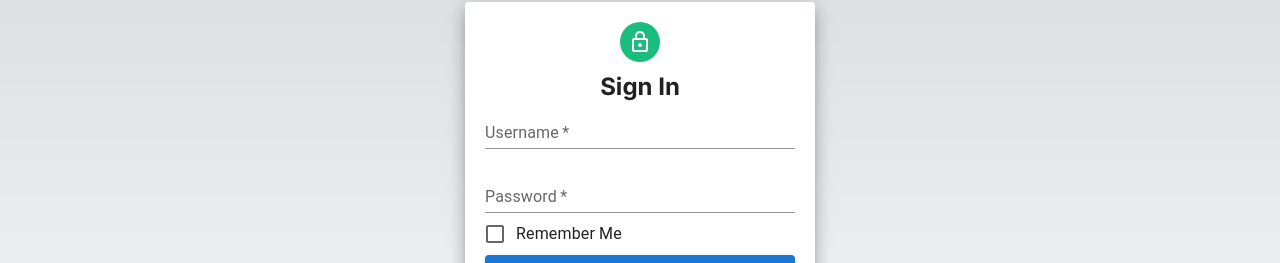
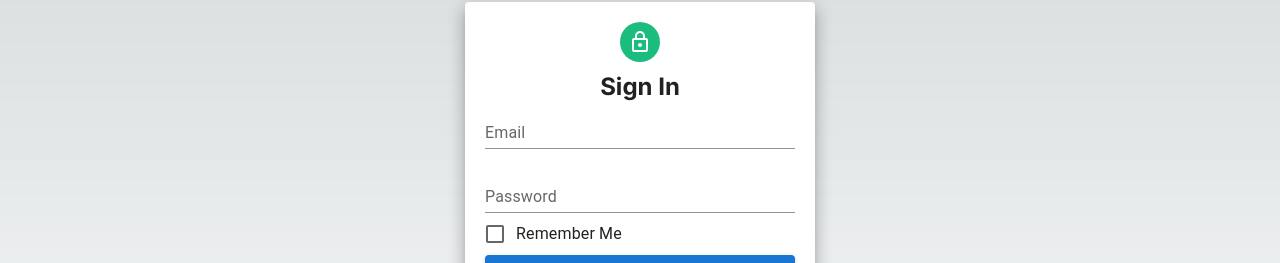
Before and after one commit to srafsan/job_portal, a Next.js app in the folder frontend/: page /login in a window 1280 px wide. Shown: the part 103-366 px from the top of the page. Built offline with nearby package versions, Linux system fonts and the light colour scheme.

Commit message:
Login successfully implemented

```diff
--- a/frontend/src/app/login/layout.tsx
+++ b/frontend/src/app/login/layout.tsx
@@ -2,8 +2,8 @@ import React from "react";
 import type { Metadata } from "next";
 
 export const metadata: Metadata = {
-  title: "Material UI",
-  description: "This is Material UI page",
+  title: "Sign In",
+  description: "This is Signin page",
 };
 
 export default function LoginLayout({
--- a/frontend/src/app/login/page.tsx
+++ b/frontend/src/app/login/page.tsx
@@ -1,5 +1,7 @@
 "use client";
 import React from "react";
+import { useForm, SubmitHandler } from "react-hook-form";
+import axios from "axios";
 import {
   Grid,
   Paper,
@@ -15,35 +17,49 @@ import {
 import LockOutlinedIcon from "@mui/icons-material/LockOutlined";
 import Link from "next/link";
 import api from "@/utils/api";
+import { useRouter } from "next/navigation";
+
+type LoginInputs = {
+  email: string;
+  password: string;
+};
+
+const paperStyle = {
+  padding: 20,
+  height: "70vh",
+  width: 350,
+  margin: "20px auto",
+};
 
 const LoginPage = () => {
-  const paperStyle = {
-    padding: 20,
-    height: "70vh",
-    width: 350,
-    margin: "20px auto",
-  };
+  const router = useRouter();
+  const {
+    register,
+    handleSubmit,
+    watch,
+    formState: { errors },
+  } = useForm<LoginInputs>();
 
-  const handleLogin = async (event: React.FormEvent<HTMLFormElement>) => {
-    event.preventDefault();
-    const data = new FormData(event.currentTarget);
+  const onSubmit: SubmitHandler<LoginInputs> = async (data) => {
+    const { email, password } = data;
 
-    try {
-      let username = data.get("username"),
-        password = data.get("password");
+    const userData = {
+      email,
+      password,
+    };
 
-      const user: string = await api.post("/login", { username, password });
+    const URL = "http://localhost:3001/login";
+    const res = await axios.post(URL, userData);
 
-      // Redirect to the appropriate dashboard route after successful login
-      if (user) {
-        window.location.href = `/dashboard/${user}`;
-      }
-    } catch (error) {
-      console.error("Login failed:", error);
+    console.log("Login", res.status);
+    if (res.status === 200) {
+      alert("Login Successful");
+      router.push("/dashboard");
+    } else {
+      alert("Wrong Username or password");
     }
   };
 
-  // throw new Error("Not today");
   return (
     <>
       <Grid>
@@ -54,31 +70,27 @@ const LoginPage = () => {
             </Avatar>
             <h2 style={{ marginTop: "10px" }}>Sign In</h2>
           </Box>
-          <Box component="form" onSubmit={handleLogin} noValidate>
+          <form onSubmit={handleSubmit(onSubmit)}>
             <Stack spacing={2}>
               <TextField
-                label="Username"
-                name="username"
-                placeholder="Enter Username"
+                label="Email"
                 variant="standard"
+                {...register("email", { required: true })}
                 fullWidth
-                required
               />
               <TextField
                 label="Password"
-                name="password"
-                placeholder="Enter Password"
                 variant="standard"
                 type="password"
+                {...register("password", { required: true })}
                 fullWidth
-                required
               />
             </Stack>
             <FormControlLabel control={<Checkbox />} label="Remember Me" />
             <Button type="submit" variant="contained" color="primary" fullWidth>
               Sign In
             </Button>
-          </Box>
+          </form>
           <Stack spacing={1} marginTop={1}>
             <Typography fontSize={14} color="primary">
               <Link href="#">Forget Password</Link>
```
Also changed, not shown: frontend/src/app/register/layout.tsx (+5 -5 lines), frontend/src/app/register/page.tsx (+4 -8 lines).
